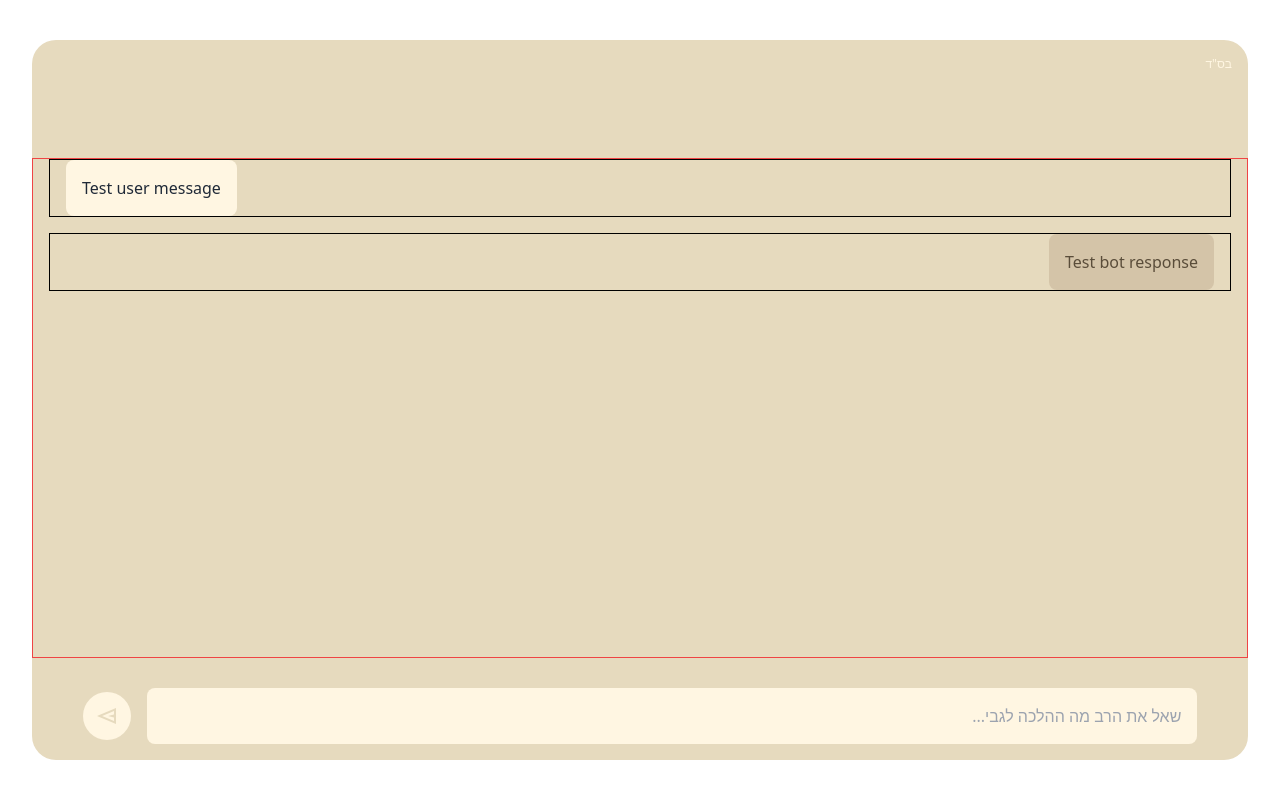
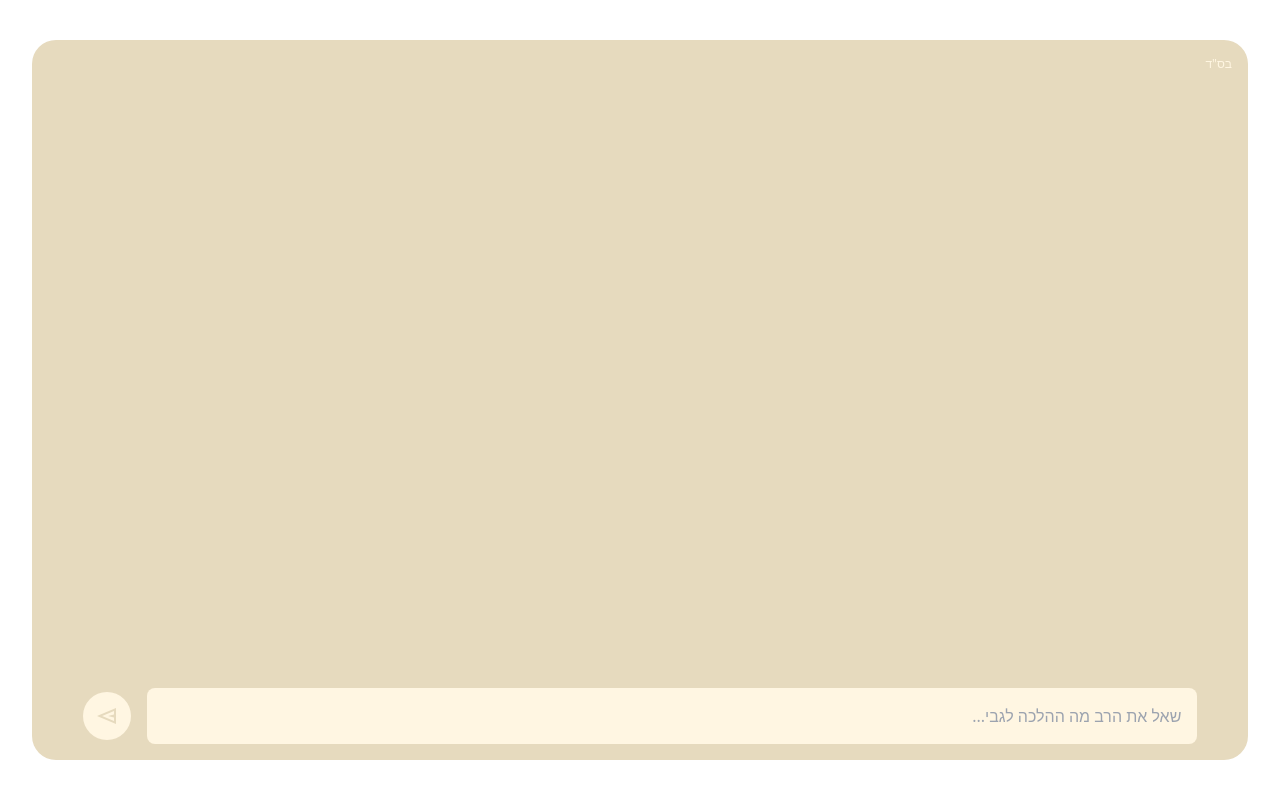
Before and after one commit to EphraimElgrabli/rabbai_fronend, a Next.js app: page / in a window 1280 px wide. Built offline with nearby package versions, Linux system fonts and the light colour scheme.

Commit message:
fixed it to RTL and removed generic question

```diff
--- a/app/page.tsx
+++ b/app/page.tsx
@@ -4,10 +4,7 @@ import React, { useState } from "react";
 
 export default function Home() {
   const [input, setInput] = useState("");
-  const [messages, setMessages] = useState([
-    { id: 1, text: "Test user message", isUser: true },
-    { id: 2, text: "Test bot response", isUser: false }
-  ]);
+  const [messages, setMessages] = useState([]);
   const [isLoading, setIsLoading] = useState(false);
 
   const handleSend = async () => {
@@ -35,9 +32,8 @@ export default function Home() {
       });
 
       const data = await response.json();
-      console.log("API Response:", data); // Debug API response
 
-      // Add bot response
+
       setMessages(prev => [
         ...prev,
         {
@@ -69,22 +65,18 @@ export default function Home() {
         <div className="absolute top-4 right-4 text-xs text-[#FFF6E2]">בס"ד</div>
 
         {/* Messages container */}
-        <div className="flex flex-col w-full min-h-[500px] mt-4 overflow-y-auto px-4 border border-red-500">
-          {console.log("Rendering messages:", messages)} {/* Debugging */}
+        <div className="flex flex-col w-full min-h-[500px] mt-4 overflow-y-auto px-4">
 
           {messages.map((message) => (
             <div
               key={message.id}
-              className={`flex ${message.isUser ? "justify-start" : "justify-end"} mb-4 w-full border border-black`}
-            >
-              <div
-                className={`max-w-[70%] rounded-lg p-4 ${
+              className={`flex ${message.isUser ? "justify-end" : "justify-start"} mb-4 w-full `} >
+              <div className={`max-w-[70%] rounded-lg p-4 ${
                   message.isUser
                     ? "bg-[#FFF6E2] ml-4"
                     : "bg-[#d4c4a8] mr-4"
-                }`}
-              >
-                <p className={`text-right ${message.isUser ? "text-gray-800" : "text-[#5a4d3a]"}`}>
+                }`} >
+                <p className={`text-right ${message.isUser ? "text-gray-800" : "text-[#5a4d3a]"}`} >
                   {message.text}
                 </p>
               </div>
@@ -92,7 +84,7 @@ export default function Home() {
           ))}
 
           {isLoading && (
-            <div className="flex justify-end mb-4 w-full pr-4">
+            <div className="flex justify-start mb-4 w-full pr-4">
               <div className="max-w-[70%] rounded-lg p-4 bg-[#d4c4a8]">
                 <p className="text-right text-[#5a4d3a]">...</p>
               </div>
```
